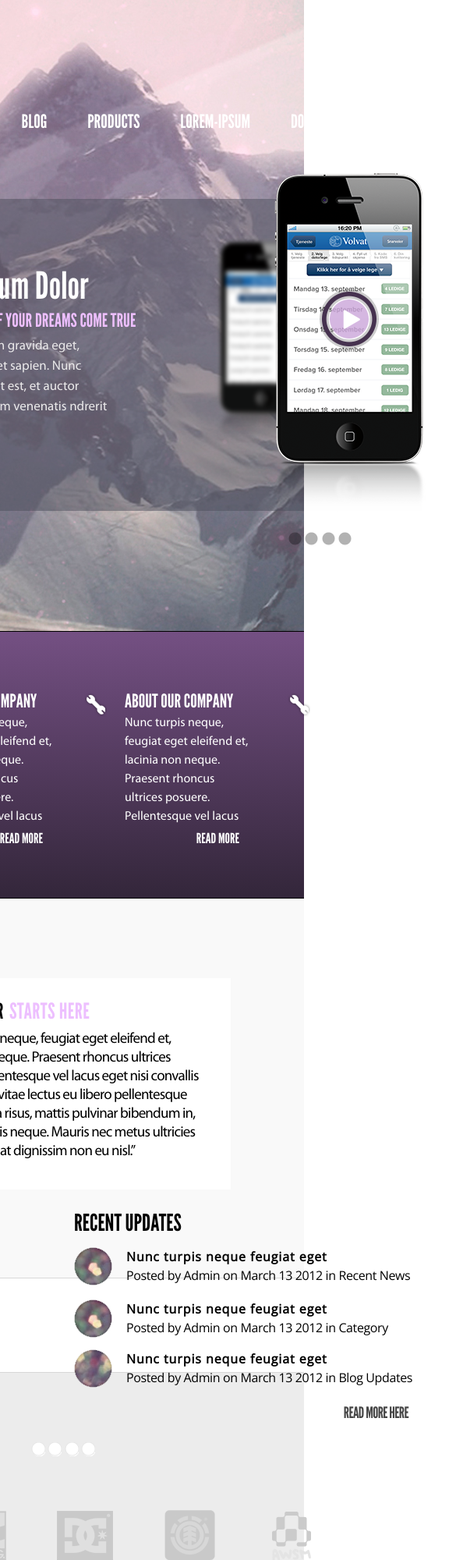
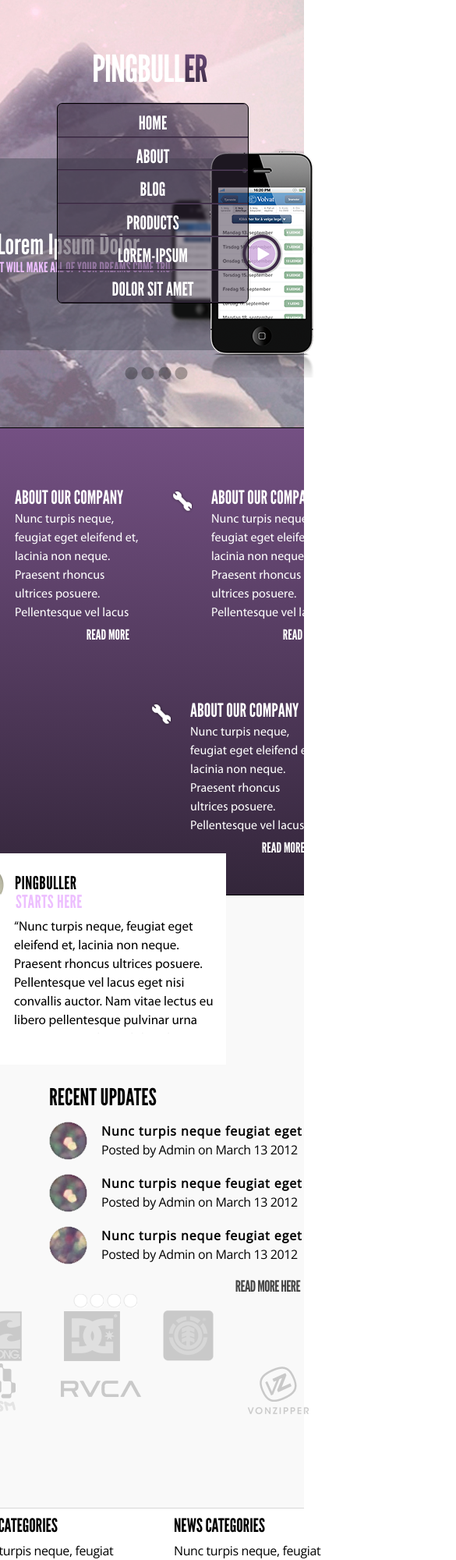
Before and after one commit to KabaninArtem/Homework7, a plain HTML site: page index.html in a window 390 px wide. Shown: the top 2000 px of the page at 78% size, 585 px wide, since content can reach past the window. Drawn offline with nearby package versions, Linux system fonts and the light colour scheme.

Commit message:
added screen resolution for 768 and header for screen resolution 480

```diff
--- a/css/style.css
+++ b/css/style.css
@@ -136,9 +136,12 @@ header .title h1 span {
 }
 .sliders__iphone-block {
 	float: right;
-	right: 71px;
-  top: -96px;
+	height: 411px;
+	width: 278px;
+	right: 66px;
+	top: -97px;
 	position: absolute;
+	background: url(../img/iphone.png) no-repeat;
 }
 nav {
   float: right;
@@ -174,7 +177,7 @@ main .about-company__more {
 }
 main .about-company__more:first-child {
 	float: left;
-	padding-left: 63px;
+	padding-left: 64px;
 }
 main .about-company__more:nth-child(2) {
   margin-left: 109px;
@@ -243,7 +246,7 @@ main .about-company__more:first-child .excerpt {
 }
 main .blog {
 	margin-top: 102px;
-	overflow: hidden;
+	height: 384px;
 }
 main .blog__avatar {
 	position: relative;
@@ -253,7 +256,7 @@ main .blog__avatar {
   height: 271px;
   background-color: white;
 }
-main .blog__avatar a {
+main .blog__avatar span {
 	width: 49px;
   height: 49px;
   left: -25px;
@@ -268,9 +271,13 @@ main .blog__avatar h5 {
   font-size: 28px;
   letter-spacing: 0.4px;
 }
-main .blog__avatar h5 span {
+main .blog__avatar h5 .title-link {
 	margin-left: 7px;
   color: #edbfff;
+  text-decoration: none;
+}
+main .blog__avatar .title-link--hidden {
+	display: none;
 }
 main .blog__avatar p {
   width: 359px;
@@ -281,6 +288,7 @@ main .blog__avatar p {
   font-size: 19px;
   line-height: 24px;
   letter-spacing: -0.8px;
+  overflow: hidden;
 }
 main .blog__updates {
 	float: right;
@@ -348,7 +356,7 @@ main .blog nav input[type="radio"]:checked + label {
 	background: url(../img/radio-button_white.jpg) 0 0 no-repeat;
 }
 main .company-links {
-	margin-top: 66px;
+	margin-top: 25px;
 }
 main .company-links  ul {
 	display: block;
@@ -362,8 +370,8 @@ main .company-links li:nth-child(4) {
 	margin-left: 8px;
 }
 main .company-links li:nth-child(5) {
-	vertical-align: 22px;
-  margin-left: 3px;
+	vertical-align: 20px;
+  margin-left: 4px;
 }
 main .company-links li:last-child {
 	vertical-align: 2px;
@@ -372,10 +380,14 @@ main .information-block {
 	margin-top: 122px;
   height: 301px;
 }
-main .information-block__content:not(:last-child) {
+main .information-block__content:nth-child(4),
+main .information-block__content:nth-child(5) {
+	display: none;
+}
+main .information-block__content:not(:nth-child(3)) {
 	float: left;
   width: 284px;
-  margin-right: 54px;
+  margin-right: 55px;
   overflow: hidden;
 }
 main .information-block__content h6 {
@@ -416,115 +428,28 @@ main .information-block__content .copyright-text {
 
 /*<---FOOTER--->*/
 
+footer {
+	position: relative;
+}
 footer .menu {
 	float: left;
 	margin-top: 47px;
 	font-size: 20px;
 }
-footer .menu__item:not(:last-child) {
+footer .menu__item:not(:nth-child(5)) {
 	margin-right: 40px;
 }
-@media  (max-width: 989px)  {
-	.background__opacity-block {
-		top: 255px;
-	}
-	.background__mountain {
-		height: 809px;
-	}
-	.background__gradient {
-		height: 341px;
-	}
-	.content {
-		width: 700px;
-		top: 0;
-		left: 50%;
-		margin-left: -350px;
-	}
-	.menu {
-		clear: both;
-		float: left;
-		margin-top: 29px;
-	}
-	.sliders {
-		margin-top: 130px;
-	}
-	.sliders__info-block {
-		width: 317px;
-		height: 190px;
-		overflow: hidden;
-		padding-left: 25px;
-    padding-top: 98px;
-	}
-	.sliders__info-block h2 {
-		font-size: 48px;
-	}
-	.sliders__info-block h3 {
-    margin-top: 8px;
-    font-size: 24px;
-  }
-	.sliders__info-block p {
-		width: 273px;
-		margin-top: 8px;
-		font-size: 17px;
-		line-height: 26px;
-	}
-	.sliders__iphone-block {
-		right: -2px;
-    top: -23px;
-	}
-	nav {
-		margin-top: 37px;
-		margin-right: 92px;
-	}
-	main .about-company {
-		height: 305px;
-	}
-	main .about-company__more {
-		margin-top: 40px;
-		width: 160px;
-	}
-	main .about-company__more:nth-child(2) {
-    margin-left: 92px;
+footer .menu__item-last {
+	position: absolute;
+	top: 55px;
+	right: 8px;
+	font-size: 11px;
+	letter-spacing: 0.2px;
+	font-family: 'Open Sans', Arial, sans-serif;
+	text-transform: initial;
+	color: white;
 }
-	main .about-company__more:last-child {
-		margin-right: -36px;
-	}
-	main .about-company__more .sprites {
-		top: 0px;
-		left: 11px;
-	}
-	main .about-company__more:nth-child(2) .sprites {
-		width: 29px;
-    top: 0px;
-    left: -52px;
-    background: url(../img/more__sprites.png) 0 0 no-repeat;
-	}
-	main .about-company__more:nth-child(2) .sprites:hover {
-    background: url(../img/more__sprites.png) 0 -31px no-repeat;
-	}
-	main .about-company__more:last-child .sprites {
-		width: 29px;
-    top: 0px;
-    left: -52px;
-    background: url(../img/more__sprites.png) 0 0 no-repeat;
-	}
-	main .about-company__more:last-child .sprites:hover {
-    background: url(../img/more__sprites.png) 0 -31px no-repeat;
-	}
-	main .about-company__more  h4 {
-		font-size: 24px;
-	}
-	main .about-company__more p {
-		margin-top: 4px;
-		height: 142px;
-		width: 167px;
-		overflow: hidden;
-	}
-	main .about-company__more .excerpt {
-		margin-right: 13px;
-	}
-	main .about-company__more:first-child .excerpt {
-		margin-right: 13px;
-	}
-
+footer .menu__item-last span {
+	font-weight: bold;
+	color: white;
 }
--- /dev/null
+++ b/css/style_480.css
@@ -0,0 +1,103 @@
+@media (max-width: 810px) {
+	.background__mountain {
+		height: 548px;
+	}
+	.background__opacity-block {
+		top: 203px;
+		height: 246px;
+	}
+	.background__gradient {
+		height: 598px;
+	}
+	.background__white {
+		height: 785px;
+	}
+	.background__whiteborder {
+		height: 233px;
+	}
+	.background__grey {
+		height: 667px;
+	}
+	.content {
+		width: 480px;
+		left: 50%;
+		margin-left: -240px;
+	}
+	header {
+		margin-top: 65px;
+		height: 483px;
+	}
+	header .title {
+		position: relative;
+	}
+	header .title h1 {
+		margin-left: 34%;
+	}
+	header .menu {
+		position: absolute;
+    z-index: 2;
+    top: 38px;
+    right: 116px;
+    width: 244px;
+    height: 255px;
+    background-color: rgba(59,46,67,0.5);
+    border: 1px solid black;
+    border-radius: 7px;
+    overflow: hidden;
+	}
+	header .menu__item {
+		display: block;
+	}
+	header .menu__item:not(:last-child) {
+		margin-right: 0px;
+	}
+	header .menu__item:hover {
+		background: rgba(44,35,50,0.5);
+	}
+	header .menu__link {
+    display: block;
+		width: 244px;
+    height: 40px;
+    line-height: 2;
+    text-align: center;
+  }
+  header .menu__link:last-child {
+  	height: 40.5px;
+  }
+  header .menu__link {
+  	border-top: 1px solid #513e59;
+  	border-bottom: 1px solid #36283e;
+  }
+  header .menu__link:hover {
+  	border-bottom: 1px solid #edbfff;
+  }
+	header .sliders {
+		margin-top: 90px;
+		height: 246px;
+	}
+	header .sliders__info-block {
+		padding-left: 41px;
+    padding-top: 93px;
+	}
+	header .sliders__info-block h2 {
+		font-size: 36px;
+	}
+	header .sliders__info-block h3 {
+		margin-top: 2px;
+  	font-size: 18px;
+  }
+  header .sliders__info-block p {
+		display: none;
+  }
+	header .sliders__iphone-block {
+		top: -9px;
+    right: 17px;
+    height: 290px;
+    width: 205px;
+    background: url(../img/iphone_480.png) no-repeat;
+	}
+	header nav {
+		margin-top: -16px;
+    margin-right: 192px;
+	}
+}
--- /dev/null
+++ b/css/style_768.css
@@ -0,0 +1,212 @@
+@media  (max-width: 995px)  {
+	.background__opacity-block {
+		top: 245px;
+	}
+	.background__mountain {
+		height: 800px;
+	}
+	.background__gradient {
+		height: 341px;
+	}
+	.background__blur {
+		background: url(../img/blur_768.jpg) top center no-repeat;
+		height: 200px;
+	}
+	.content {
+		width: 768px;
+		top: 0;
+		left: 50%;
+		margin-left: -384px;
+	}
+	header {
+		height: 732px;
+	}
+	.menu {
+		clear: both;
+		float: left;
+		margin-top: 29px;
+	}
+	.sliders {
+		margin-top: 130px;
+	}
+	.sliders__info-block {
+		width: 317px;
+		height: 190px;
+		overflow: hidden;
+		padding-left: 25px;
+    padding-top: 98px;
+	}
+	.sliders__info-block h2 {
+		font-size: 48px;
+	}
+	.sliders__info-block h3 {
+    margin-top: 8px;
+    font-size: 24px;
+  }
+	.sliders__info-block p {
+		width: 273px;
+		height: 141px;
+		margin-top: 8px;
+		font-size: 17px;
+		line-height: 26px;
+	}
+	.sliders__iphone-block {
+    top: -22px;
+		right: 62px;
+	}
+	nav {
+		margin-top: 37px;
+		margin-right: 159px;
+	}
+	main .about-company {
+		height: 344px;
+	}
+	main .about-company__more {
+		margin-top: 78px;
+		width: 160px;
+	}
+	main .about-company__more:nth-child(2) {
+    margin-left: 92px;
+}
+	main .about-company__more:last-child {
+		margin-right: 31px;
+	}
+	main .about-company__more .sprites {
+		top: 0px;
+		left: 11px;
+	}
+	main .about-company__more:nth-child(2) .sprites {
+		width: 29px;
+    top: 0px;
+    left: -52px;
+    background: url(../img/more__sprites.png) 0 0 no-repeat;
+	}
+	main .about-company__more:nth-child(2) .sprites:hover {
+    background: url(../img/more__sprites.png) 0 -31px no-repeat;
+	}
+	main .about-company__more:last-child .sprites {
+		width: 29px;
+    top: 0px;
+    left: -52px;
+    background: url(../img/more__sprites.png) 0 0 no-repeat;
+	}
+	main .about-company__more:last-child .sprites:hover {
+    background: url(../img/more__sprites.png) 0 -31px no-repeat;
+	}
+	main .about-company__more  h4 {
+		font-size: 24px;
+	}
+	main .about-company__more p {
+		margin-top: 4px;
+		height: 142px;
+		width: 167px;
+		overflow: hidden;
+	}
+	main .about-company__more .excerpt {
+		margin-right: 13px;
+	}
+	main .about-company__more:first-child .excerpt {
+		margin-right: 13px;
+	}
+	main .blog__avatar {
+		width: 310px;
+	}
+	main .blog__avatar span {
+		left: -24px;
+    top: 16px;
+	}
+	main .blog__avatar h5 {
+		padding-top: 27px;
+    padding-left: 39px;
+    font-size: 23px;
+	}
+	main .blog__avatar h5 .title-link {
+		display: block;
+		margin-top: 1px;
+    margin-left: 1px;
+	}
+	main .blog__avatar p {
+		width: 268px;
+    height: 148px;
+    margin-top: 9px;
+    margin-left: 38px;
+    font-size: 17px;
+    letter-spacing: normal;
+	}
+	main .blog__updates {
+		float: right;
+    width: 335px;
+    margin-right: 37px;
+    margin-top: 1px;
+	}
+	main .blog__updates h5 {
+		margin-top: 26px;
+	}
+	main .blog__updates__post-date li p span {
+		display: none;
+	}
+	main .blog__updates__post-date li:last-child {
+	padding-top: 22px;
+}
+	main .blog__updates__excerpt {
+		margin-top: 22px;
+    margin-right: 13px;
+	}
+	main .blog nav {
+	margin-top: -7px;
+  margin-left: 139px;
+	}
+	main .company-links ul {
+	margin-left: 4px;
+	}
+	main .company-links li {
+		margin-right: 52px;
+	}
+	main .company-links li:nth-child(4) {
+	margin-left: 11px;
+	}
+	main .company-links li:last-child {
+	margin-top: 4px;
+	margin-right: 39px;
+  float: right;
+	}
+	main .information-block {
+	margin-top: 128px;
+	margin-left: 2px;
+	}
+	main .information-block__content:first-child,
+	main .information-block__content:nth-child(2)  {
+	display: none;
+	}
+	main .information-block__content:nth-child(3) {
+	float: left;
+  margin-right: 56px;
+  overflow: hidden;
+}
+	main .information-block__content:nth-child(4),
+	main .information-block__content:nth-child(5) {
+	display: block;
+	width: 210px;
+	}
+	main .information-block__content:nth-child(4) {
+	margin-right: 0px;
+	}
+	main .information-block__content:nth-child(5) {
+	float: right;
+	margin-right: 27px;
+	}
+	main .information-block__content {
+	width: 210px;
+	}
+	main .information-block__content h6 {
+	font-size: 24px;
+	}
+	footer .menu {
+	margin-top: 42px;
+	margin-left: 1px;
+	}
+	footer .menu__item-last {
+	top: 98px;
+  right: 50px;
+  }
+}
--- a/index.html
+++ b/index.html
@@ -5,6 +5,8 @@
 	<title>Document</title>
 	<link rel="stylesheet" href="css/reset.css">
 	<link rel="stylesheet" href="css/style.css">
+	<link rel="stylesheet" href="css/style_768.css">
+	<link rel="stylesheet" href="css/style_480.css">
 	<link href="https://fonts.googleapis.com/css?family=Open+Sans" rel="stylesheet">
 </head>
 <body>
@@ -39,7 +41,6 @@
 				</p>
 				</div>
 			<div class="sliders__iphone-block">
-				<img src="img/iphone.png" alt="iphone">
 			</div>
 		</div>
 		<nav>
@@ -84,8 +85,8 @@
 		</div>
 		<div class="blog">
 			<div class="blog__avatar">
-				<a href="#"></a>
-				<h5>Pingbuller<span>Starts here</span></h5>
+				<span></span>
+				<h5>Pingbuller<a class="title-link" href="#">Starts here</a></h5>
 				<p>
 					“Nunc turpis neque, feugiat eget eleifend et, lacinia non neque. Praesent rhoncus ultrices posuere. Pellentesque vel lacus eget nisi convallis auctor. Nam vitae lectus eu libero pellentesque pulvinar urna risus, mattis pulvinar bibendum in, venenatis quis neque. Mauris nec metus ultricies erat consequat dignissim non eu nisl.”
 				</p>
@@ -96,17 +97,17 @@
 					<li>
 						<a href="#"><img src="img/blurs_3.png"></a>
 						<h6>Nunc turpis neque feugiat eget</h6>
-						<p>Posted by Admin on March 13 2012 in Recent News</p>
+						<p>Posted by Admin on March 13 2012<span> in Recent News</span></p>
 					</li>
 					<li>
 						<a href="#"><img src="img/blurs_2.png"></a>
 						<h6>Nunc turpis neque feugiat eget</h6>
-						<p>Posted by Admin on March 13 2012 in Category</p>
+						<p>Posted by Admin on March 13 2012<span> in Category</span></p>
 					</li>
 					<li>
 						<a href="#"><img src="img/blurs_1.png"></a>
 						<h6>Nunc turpis neque feugiat eget</h6>
-						<p>Posted by Admin on March 13 2012 in Blog Updates</p>
+						<p>Posted by Admin on March 13 2012<span> in Blog Updates</span></p>
 					</li>
 				</ul>
 				<a href="#" class="blog__updates__excerpt">Read more here</a>
@@ -166,6 +167,18 @@
 					Nunc turpis neque, feugiat eget eleifend et, lacinia non neque. Praesent rhoncus ultrices posuere. Pellentesque vel lacus eget nisi convallis auctor. Nam vitae lectus eu libero pellentesque pulvinar urna risus, mattis pulvinar bibendum in, venenatis quis neque. Mauris nec metus ultricies erat consequat dignissim non eu nisl.
 				</p>
 			</div>
+			<div class="information-block__content">
+				<h6>News categories</h6>
+				<p>
+					Nunc turpis neque, feugiat eget eleifend et, lacinia non neque. Praesent rhoncus ultrices posuere. Pellentesque vel lacus eget nisi convallis auctor. Nam vitae lectus eu libero pellentesque pulvinar urna risus, mattis pulvinar bibendum in, venenatis quis neque. Mauris nec metus ultricies erat consequat dignissim non eu nisl.
+				</p>
+			</div>
+			<div class="information-block__content">
+				<h6>News categories</h6>
+				<p>
+					Nunc turpis neque, feugiat eget eleifend et, lacinia non neque. Praesent rhoncus ultrices posuere. Pellentesque vel lacus eget nisi convallis auctor. Nam vitae lectus eu libero pellentesque pulvinar urna risus, mattis pulvinar bibendum in, venenatis quis neque. Mauris nec metus ultricies erat consequat dignissim non eu nisl.
+				</p>
+			</div>
 		</div>
 	</main>
 	<footer>
@@ -176,6 +189,7 @@
 			<li class="menu__item"><a href="#" class="menu__link">products</a></li>
 			<li class="menu__item"><a href="#" class="menu__link">Lorem ipsum</a></li>
 			<li class="menu__item"><a href="#" class="menu__link">Dolor sit amet</a></li>
+			<li class="menu__item-last">Designed by<span> Pingbull AS</span></li>
 		</ul>
 	</footer>
 	</div>
```
Also changed, not shown: img/blur_768.jpg (added), img/iphone_480.png (added). Lines whose indentation alone changed are shown as unchanged.
